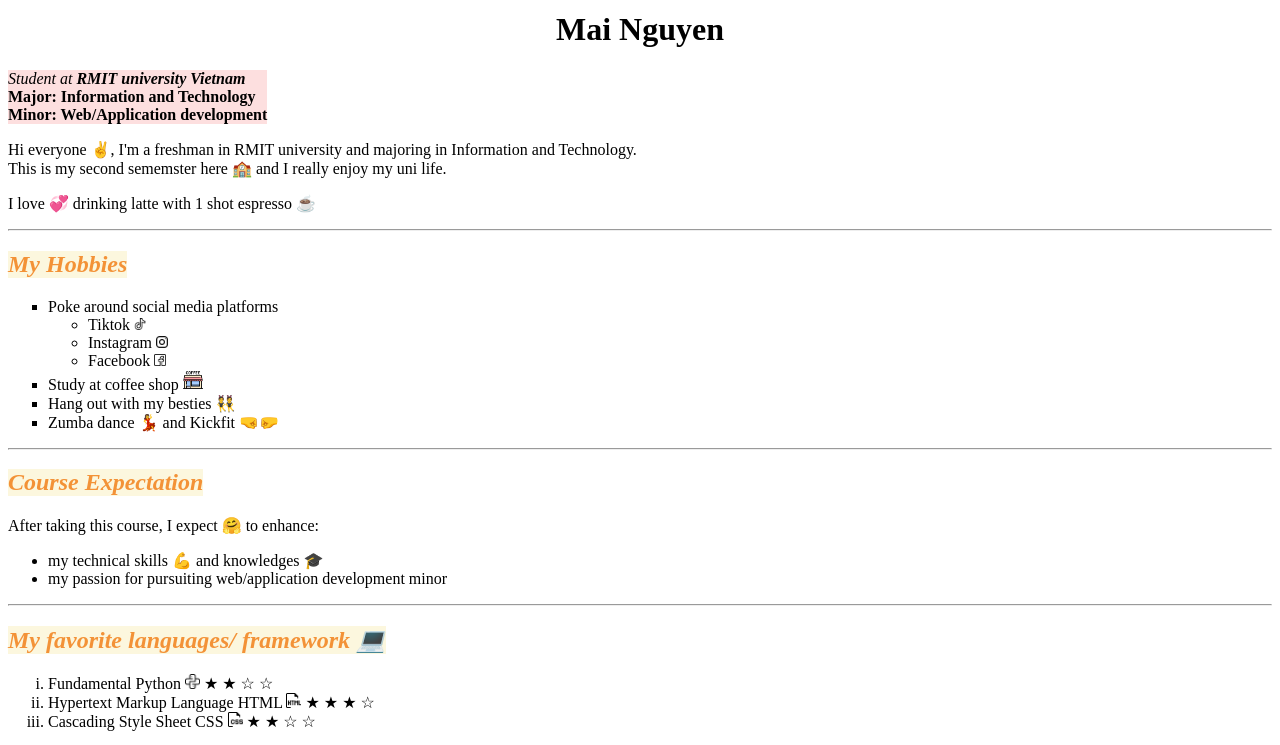
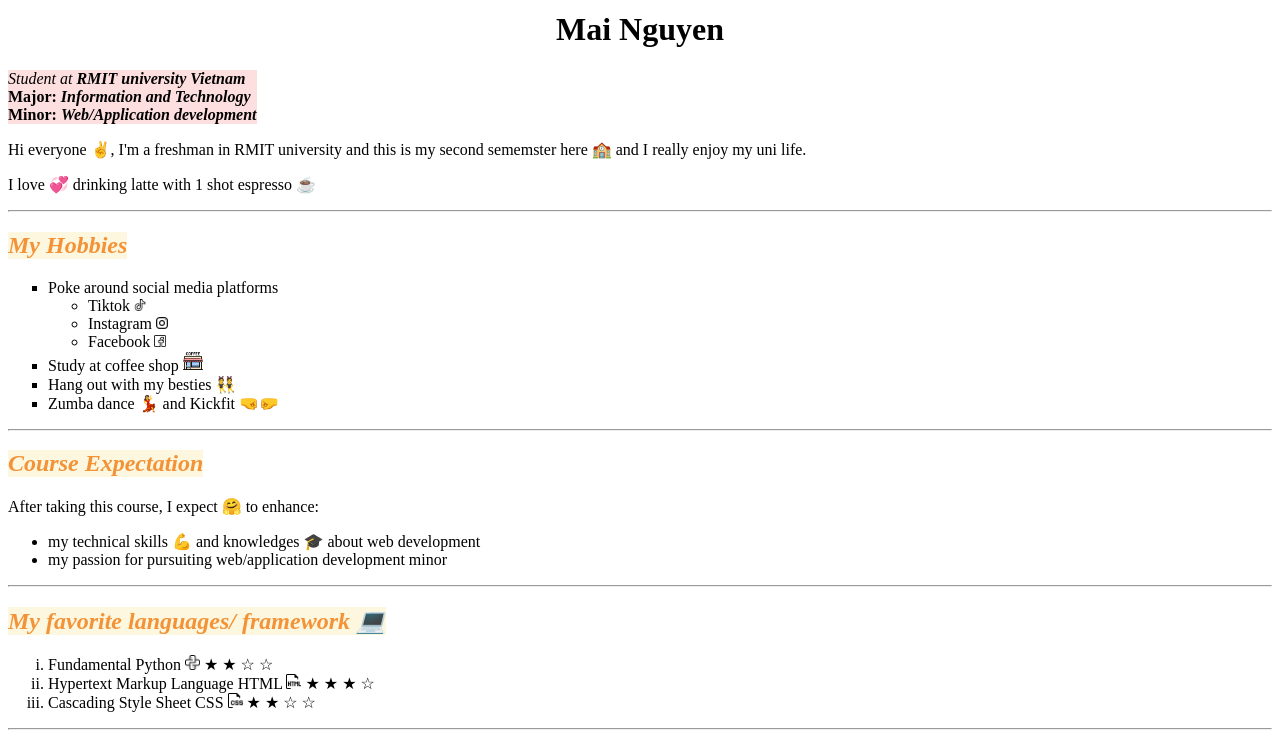
Before and after one commit to nguyenngocthanhmai/nguyenngocthanhmai.github.io, a plain HTML site: page index.html in a window 1280 px wide. Shown: the part 332-1077 px from the top of the page. Drawn offline with Linux system fonts and the light colour scheme.

Commit message:
Mai's changes

```diff
--- a/index.html
+++ b/index.html
@@ -13,12 +13,13 @@
     </p>
     <h1><center>Mai Nguyen</center></h1>
     <p>
-        <p style="background-color: #fddfdf; width: fit-content;"><em>Student at <strong>RMIT university Vietnam</strong></em><br>
-            <strong>Major: Information and Technology</strong><br>
-            <strong>Minor: Web/Application development</strong>
+        <p style="background-color: #fddfdf; width: fit-content; height: fit-content;">
+            <em>Student at <strong>RMIT university Vietnam</strong></em><br>
+            <strong>Major: <em>Information and Technology</em></strong><br>
+            <strong>Minor: <em>Web/Application development</em></strong>
         </p>
 
-        <p>Hi everyone &#9996, I'm a freshman in RMIT university and majoring in Information and Technology.<br>This is my second sememster here &#127979 and I really enjoy my uni life.</p>
+        <p>Hi everyone &#9996, I'm a freshman in RMIT university and this is my second sememster here &#127979 and I really enjoy my uni life.</p>
         <p>I love &#128158 drinking latte with 1 shot espresso &#9749</p>
         <hr>
     </p>
@@ -39,7 +40,7 @@
     <h2 style="background-color: #fcf7de; width:fit-content; height: fit-content; color:#f39237;"><em>Course Expectation</em></h2>
     <p>After taking this course, I expect 🤗 to enhance:
         <ul type="disc">
-            <li>my technical skills 💪 and knowledges 🎓</li>
+            <li>my technical skills 💪 and knowledges 🎓 about web development</li>
             <li>my passion for pursuiting web/application development minor</li>
         </ul>
     </p>
```
